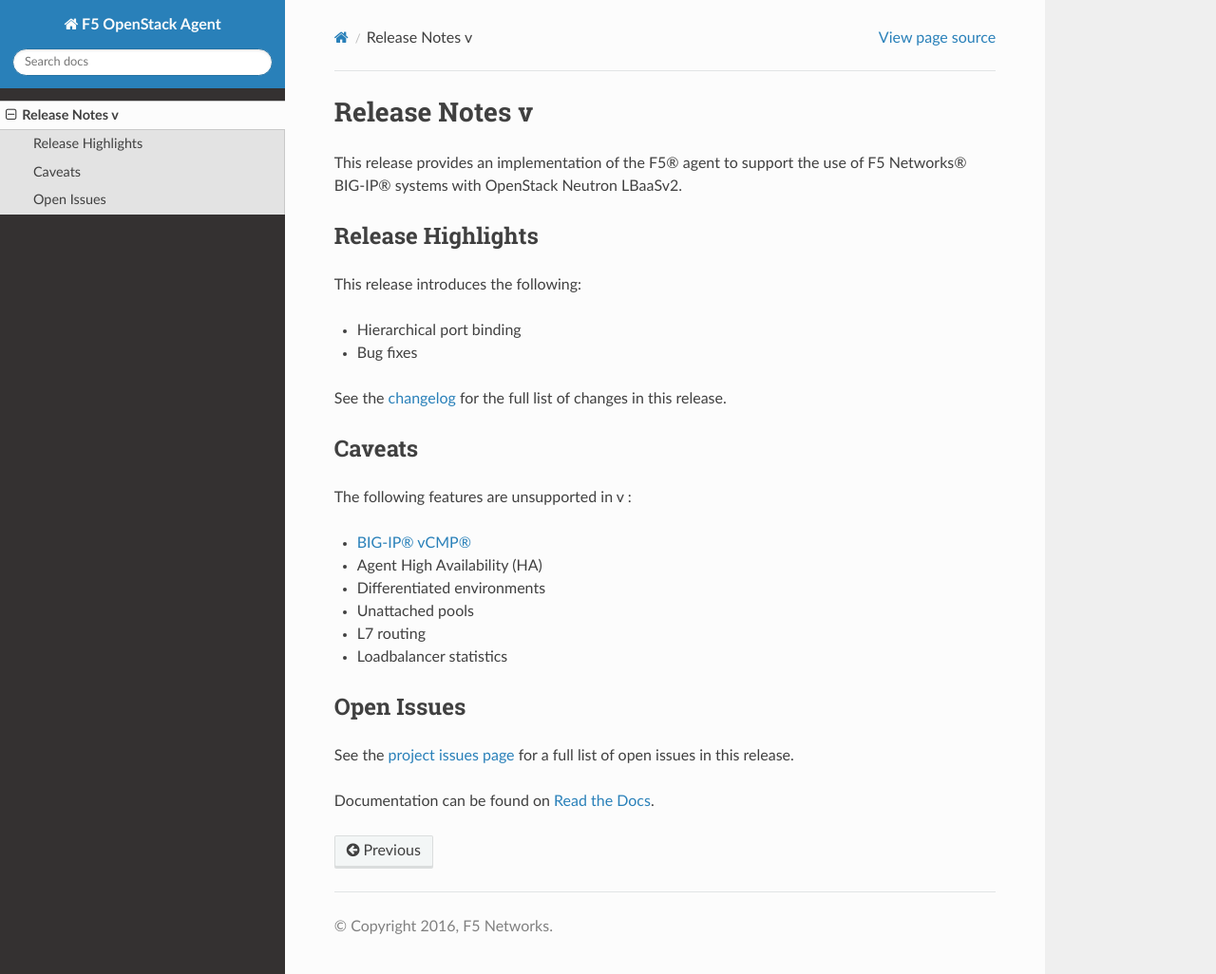
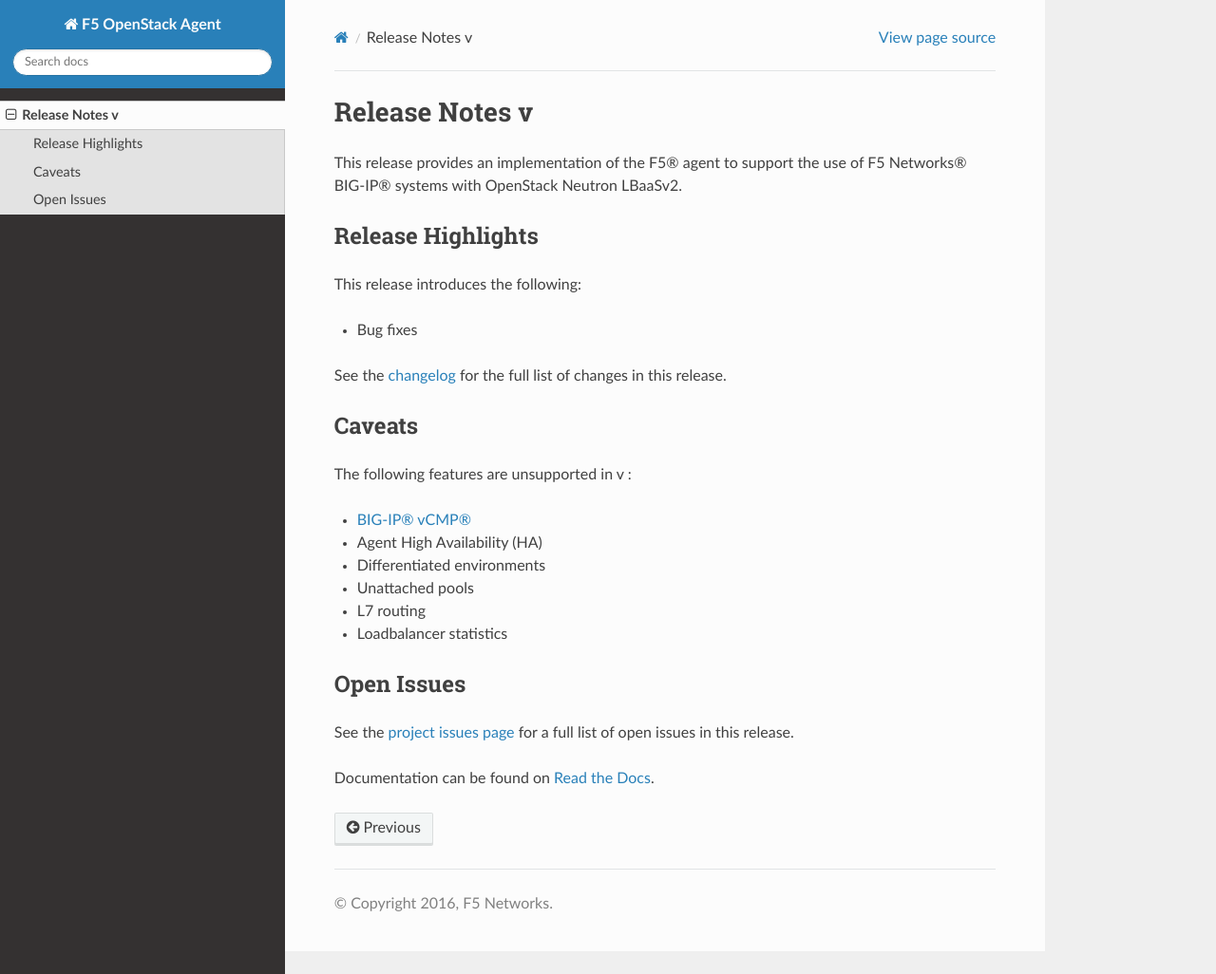
Before and after one commit to F5Networks/f5-openstack-agent, a Sphinx documentation site: the page built from docs/release_notes.rst, in a window 1280 px wide and 1026 px high. Shown: the whole window at 95% size. Built offline with Sphinx 7.4.7 and the Read the Docs theme 2.0.0, drawn with Linux system fonts in a browser that asks for light colours; the version number could not be read and is left out.

Commit message:
Hierachical port binding not released in v8.0.8

```diff
--- a/docs/release_notes.rst
+++ b/docs/release_notes.rst
@@ -11,7 +11,6 @@
 
 This release introduces the following:
 
-- Hierarchical port binding
 - Bug fixes
 
 See the `changelog <https://github.com/F5Networks/f5-openstack-agent/compare/v8.0.7...v8.0.8>`_ for the full list of changes in this release.
```
